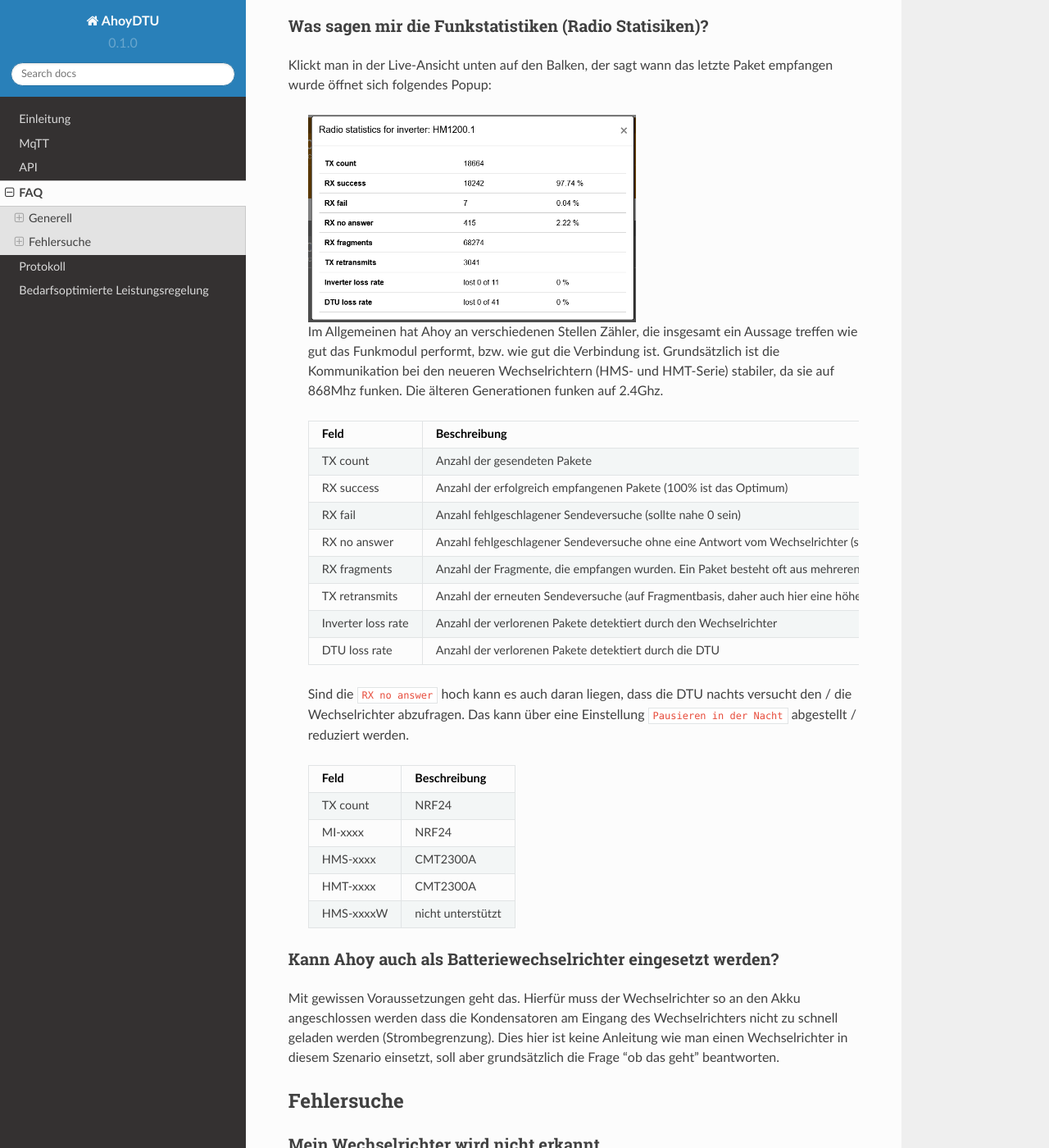
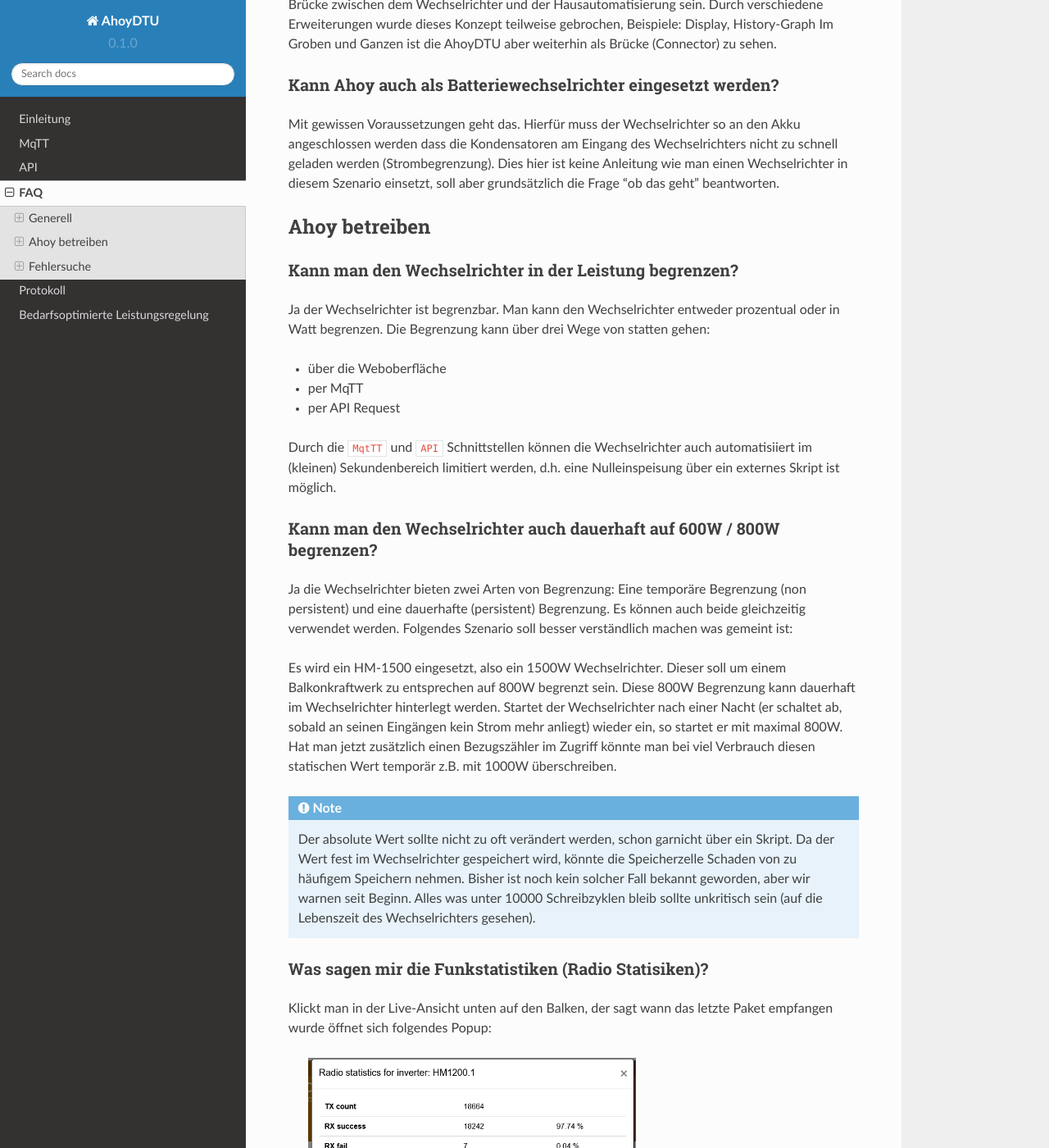
Before and after one commit to lumapu/ahoy_docs, a Sphinx documentation site: the page built from docs/source/faq.rst, in a window 1280 px wide and 1400 px high, scrolled down 1677 px. Shown: the whole window at 82% size. Built offline with Sphinx 7.4.7 and the Read the Docs theme 2.0.0, drawn with Linux system fonts in a browser that asks for light colours; some of the changed text lies outside the part shown.

Commit message:
small fix in faq

```diff
--- a/docs/source/faq.rst
+++ b/docs/source/faq.rst
@@ -58,6 +58,39 @@
 Im Groben und Ganzen ist die AhoyDTU aber weiterhin als Brücke (Connector) zu sehen.
 
 
+Kann Ahoy auch als Batteriewechselrichter eingesetzt werden?
+==============================================================
+
+Mit gewissen Voraussetzungen geht das. Hierfür muss der Wechselrichter so an den Akku angeschlossen werden dass die Kondensatoren am Eingang des Wechselrichters nicht zu schnell geladen werden (Strombegrenzung). Dies hier ist keine Anleitung wie man einen Wechselrichter in diesem Szenario einsetzt, soll aber grundsätzlich die Frage "ob das geht" beantworten.
+
+
+Ahoy betreiben
+*****************
+
+Kann man den Wechselrichter in der Leistung begrenzen?
+========================================================
+
+Ja der Wechselrichter ist begrenzbar. Man kann den Wechselrichter entweder prozentual oder in Watt begrenzen. Die Begrenzung kann über drei Wege von statten gehen:
+
+- über die Weboberfläche
+- per MqTT
+- per API Request
+
+Durch die ``MqtTT`` und ``API`` Schnittstellen können die Wechselrichter auch automatisiiert im (kleinen) Sekundenbereich limitiert werden, d.h. eine Nulleinspeisung über ein externes Skript ist möglich.
+
+
+Kann man den Wechselrichter auch dauerhaft auf 600W / 800W begrenzen?
+=======================================================================
+
+Ja die Wechselrichter bieten zwei Arten von Begrenzung: Eine temporäre Begrenzung (non persistent) und eine dauerhafte (persistent) Begrenzung. Es können auch beide gleichzeitig verwendet werden. Folgendes Szenario soll besser verständlich machen was gemeint ist:
+
+Es wird ein HM-1500 eingesetzt, also ein 1500W Wechselrichter. Dieser soll um einem Balkonkraftwerk zu entsprechen auf 800W begrenzt sein. Diese 800W Begrenzung kann dauerhaft im Wechselrichter hinterlegt werden. Startet der Wechselrichter nach einer Nacht (er schaltet ab, sobald an seinen Eingängen kein Strom mehr anliegt) wieder ein, so startet er mit maximal 800W. Hat man jetzt zusätzlich einen Bezugszähler im Zugriff könnte man bei viel Verbrauch diesen statischen Wert temporär z.B. mit 1000W überschreiben.
+
+.. note::
+
+   Der absolute Wert sollte nicht zu oft verändert werden, schon garnicht über ein Skript. Da der Wert fest im Wechselrichter gespeichert wird, könnte die Speicherzelle Schaden von zu häufigem Speichern nehmen. Bisher ist noch kein solcher Fall bekannt geworden, aber wir warnen seit Beginn. Alles was unter 10000 Schreibzyklen bleib sollte unkritisch sein (auf die Lebenszeit des Wechselrichters gesehen).
+
+
 Was sagen mir die Funkstatistiken (Radio Statisiken)?
 ========================================================
 
@@ -83,26 +116,6 @@
    ===================  =====
 
    Sind die ``RX no answer`` hoch kann es auch daran liegen, dass die DTU nachts versucht den / die Wechselrichter abzufragen. Das kann über eine Einstellung ``Pausieren in der Nacht`` abgestellt / reduziert werden.
-
-   +------------------+-------------------+
-   | Feld             | Beschreibung      |
-   +==================+===================+
-   | TX count         | NRF24             |
-   +------------------+-------------------+
-   | MI-xxxx          | NRF24             |
-   +------------------+-------------------+
-   | HMS-xxxx         | CMT2300A          |
-   +------------------+-------------------+
-   | HMT-xxxx         | CMT2300A          |
-   +------------------+-------------------+
-   | HMS-xxxxW        | nicht unterstützt |
-   +------------------+-------------------+
-
-
-Kann Ahoy auch als Batteriewechselrichter eingesetzt werden?
-==============================================================
-
-Mit gewissen Voraussetzungen geht das. Hierfür muss der Wechselrichter so an den Akku angeschlossen werden dass die Kondensatoren am Eingang des Wechselrichters nicht zu schnell geladen werden (Strombegrenzung). Dies hier ist keine Anleitung wie man einen Wechselrichter in diesem Szenario einsetzt, soll aber grundsätzlich die Frage "ob das geht" beantworten.
 
 
 Fehlersuche
```
